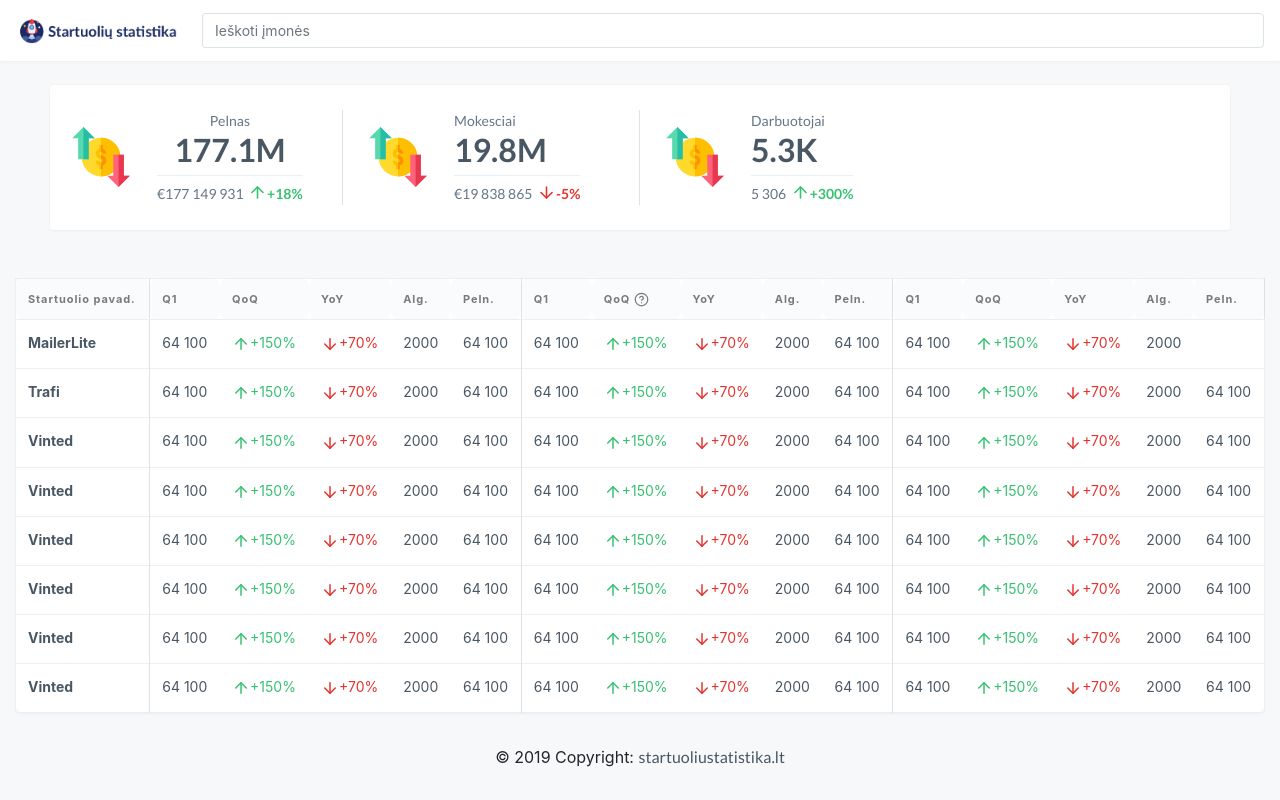
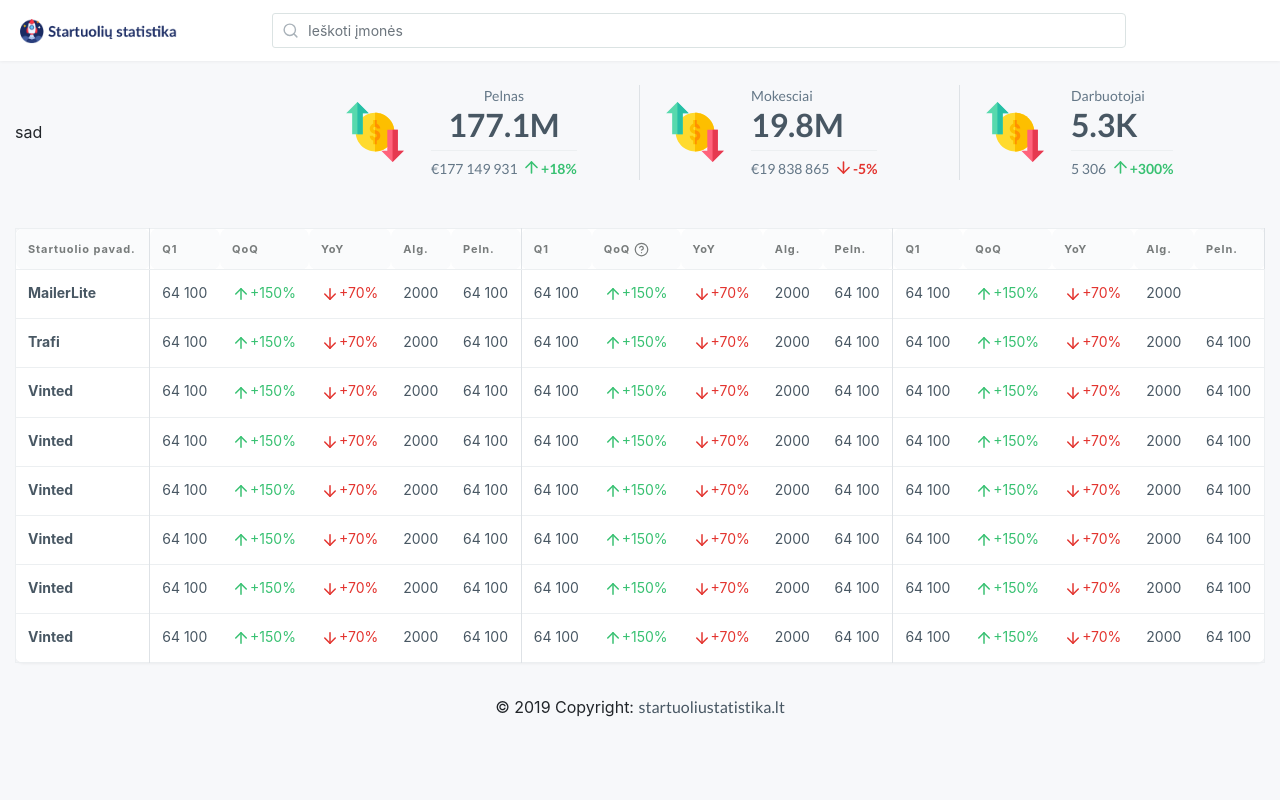
Before and after one commit to arthurleonov/startuoliu-stats, a website: page index.html in a window 1280 px wide. Drawn offline with nearby package versions, Linux system fonts and the light colour scheme.

Commit message:
fixing nav

```diff
--- a/assets/scss/_nav.scss
+++ b/assets/scss/_nav.scss
@@ -10,6 +10,25 @@
 
 .navbar {
     .search-container {
-        width: 70%%;
+        width: 70%;
+        position:relative;
+        padding:0 0 0 20px;
+        margin:0 50px;
+        #input {
+            margin:0;
+            padding-right: 30px;
+            width: 100%;
+            padding-left: 35px;
+        }
+        #input_img {
+            position:absolute;
+            bottom:2px;
+            left: 15px;
+            width: 17px;
+            height: 27px;
+            .feather {
+                color: #a9b2b9;
+            }
+        }
     }
 }
--- a/index.html
+++ b/index.html
@@ -1,5 +1,6 @@
 <!doctype html>
 <html lang="en">
+
 <head>
     <meta charset="utf-8">
     <meta name="viewport" content="width=device-width, initial-scale=1, shrink-to-fit=no">
@@ -20,14 +21,16 @@
 
 <body>
     <nav class="navbar navbar-expand-lg navbar-light">
-        <a class="navbar-brand" href="#"><img src="./assets/img/logo.png"/></a>
-        <button class="navbar-toggler" type="button" data-toggle="collapse" data-target="#navbarTogglerDemo02" aria-controls="navbarTogglerDemo02" aria-expanded="false" aria-label="Toggle navigation">
+        <a class="navbar-brand" href="#"><img src="./assets/img/logo.png" /></a>
+        <button class="navbar-toggler" type="button" data-toggle="collapse" data-target="#navbarTogglerDemo02"
+            aria-controls="navbarTogglerDemo02" aria-expanded="false" aria-label="Toggle navigation">
             <span class="navbar-toggler-icon"></span>
         </button>
 
         <div class="search-container">
 
-                <input class="form-control" type="text" placeholder="Ieškoti įmonės">
+            <input class="form-control" id="input" type="text" placeholder="Ieškoti įmonės">
+            <span id="input_img"><i id="input_img" data-feather="search"></i></span>
 
         </div>
 
@@ -38,14 +41,16 @@
     </nav>
     <div class="container-fluid overall_stats mt-4 mb-5">
 
+        <div class="row align-items-center">
 
-                <div class="card-container">
-
-                        <div class="row align-items-center">
+            <div class="col-md-3">
+                sad
+            </div>
 
             <div class="col-md-3 text-center border-right">
                 <div class="d-flex align-items-center">
-                                        <img src="./assets/img/profits.svg" style="max-width: 80px;" class="img-fluid" alt="Responsive image">
+                    <img src="./assets/img/profits.svg" style="max-width: 80px;" class="img-fluid"
+                        alt="Responsive image">
                     <div class="mx-3">
                         <p class="explanation">Pelnas</p>
                         <h2 class="mb-0">177.1M</h2>
@@ -58,7 +63,8 @@
             </div>
             <div class="col-md-3 border-right">
                 <div class=" d-flex align-items-center">
-                                            <img src="./assets/img/profits.svg" style="max-width: 80px;" class="img-fluid" alt="Responsive image">
+                    <img src="./assets/img/profits.svg" style="max-width: 80px;" class="img-fluid"
+                        alt="Responsive image">
                     <div class="mx-3">
                         <p class="explanation">Mokesciai</p>
                         <h2 class="mb-0">19.8M</h2>
@@ -71,7 +77,8 @@
             </div>
             <div class="col-md-3">
                 <div class="d-flex align-items-center">
-                                                <img src="./assets/img/profits.svg" style="max-width: 80px;" class="img-fluid" alt="Responsive image">
+                    <img src="./assets/img/profits.svg" style="max-width: 80px;" class="img-fluid"
+                        alt="Responsive image">
                     <div class="mx-3">
                         <p class="explanation">Darbuotojai</p>
                         <h2 class="mb-0">5.3K</h2>
@@ -83,7 +90,7 @@
                 </div>
             </div>
         </div>
-            </div>
+
     </div>
 
 
@@ -139,11 +146,7 @@
                                 <td class="green"><i data-feather="arrow-up"></i>+150%</td>
                                 <td class="red"><i data-feather="arrow-down"></i>+70%</td>
                                 <td>2000</td>
-                            <td64 100</td>
-
-                        </tr>
-
-                        <tr>
+                                <td64 100</td> </tr> <tr>
 
                                     <th scope="row" class="name border-right">Trafi</th>
                                     <td>64 100</td>
@@ -354,4 +357,5 @@
         feather.replace()
     </script>
 </body>
+
 </html>
```
Also changed, not shown: assets/css/app.css, assets/css/card.css, dist/assets/css/app.min.css. Lines whose indentation alone changed are shown as unchanged.
